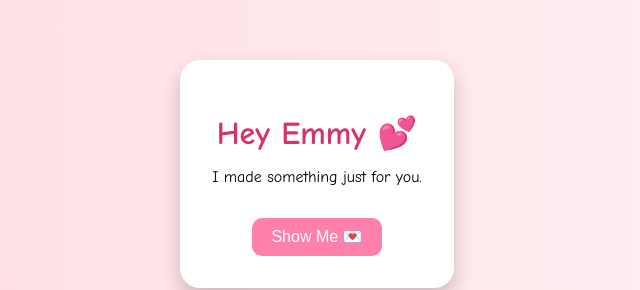
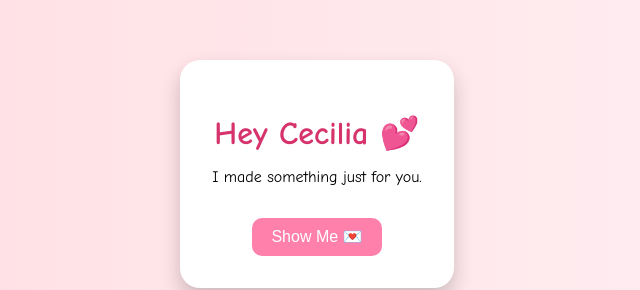
Before and after one commit to Paul-Simpande/reasons_i_love_you, a plain HTML site: page index.html in a window 1280 px wide. Shown: the part 226-516 px from the top of the page, 323-963 px from the left. Drawn offline with Linux system fonts and the light colour scheme.

Commit message:
Changed name

```diff
--- a/index.html
+++ b/index.html
@@ -9,7 +9,7 @@
 <body>
   <!-- 🌸 Landing Screen -->
   <div id="landing-screen" class="screen active">
-    <h1>Hey Emmy 💕</h1>
+    <h1>Hey Cecilia 💕</h1>
     <p>I made something just for you.</p>
     <button onclick="startLove()">Show Me 💌</button>
   </div>
```
